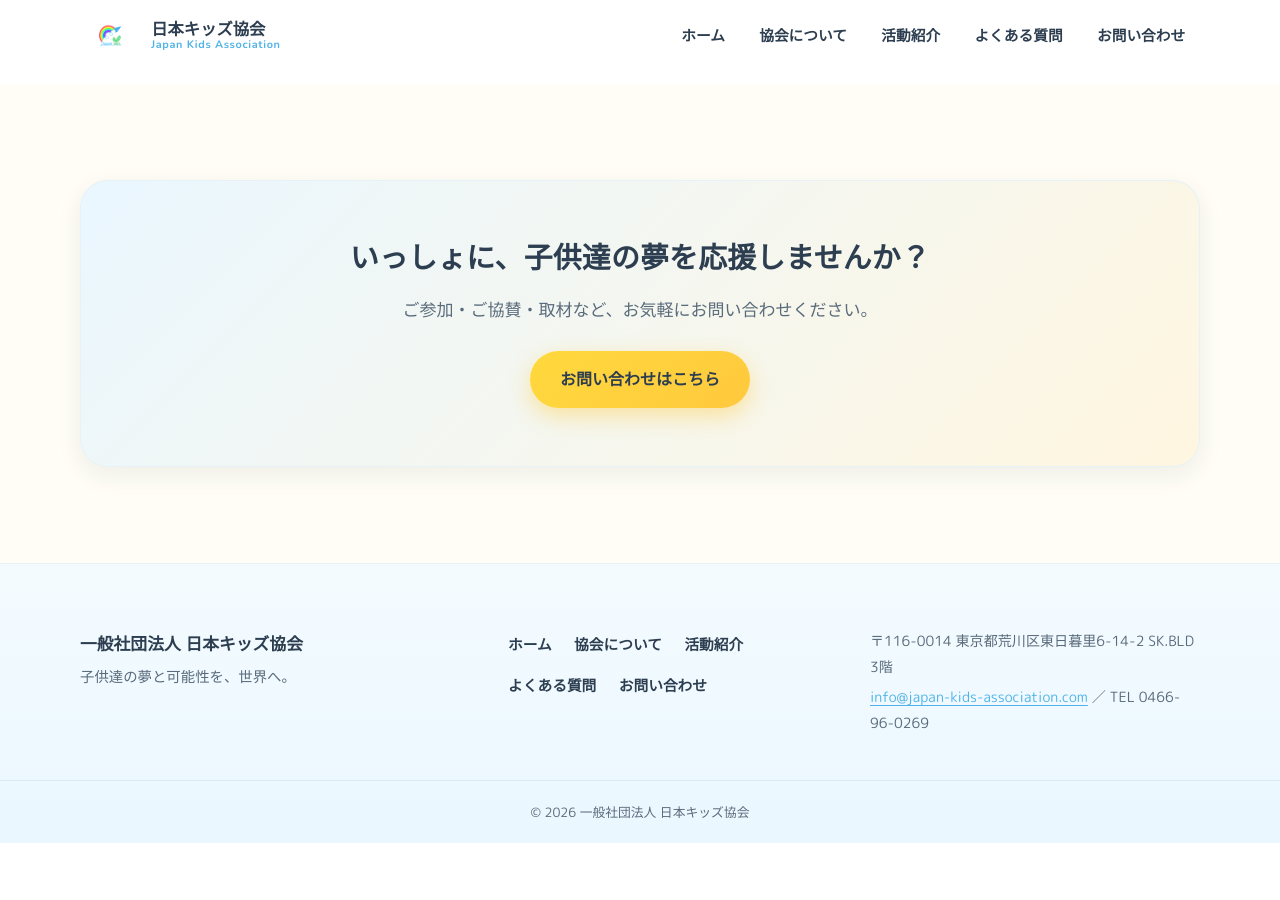
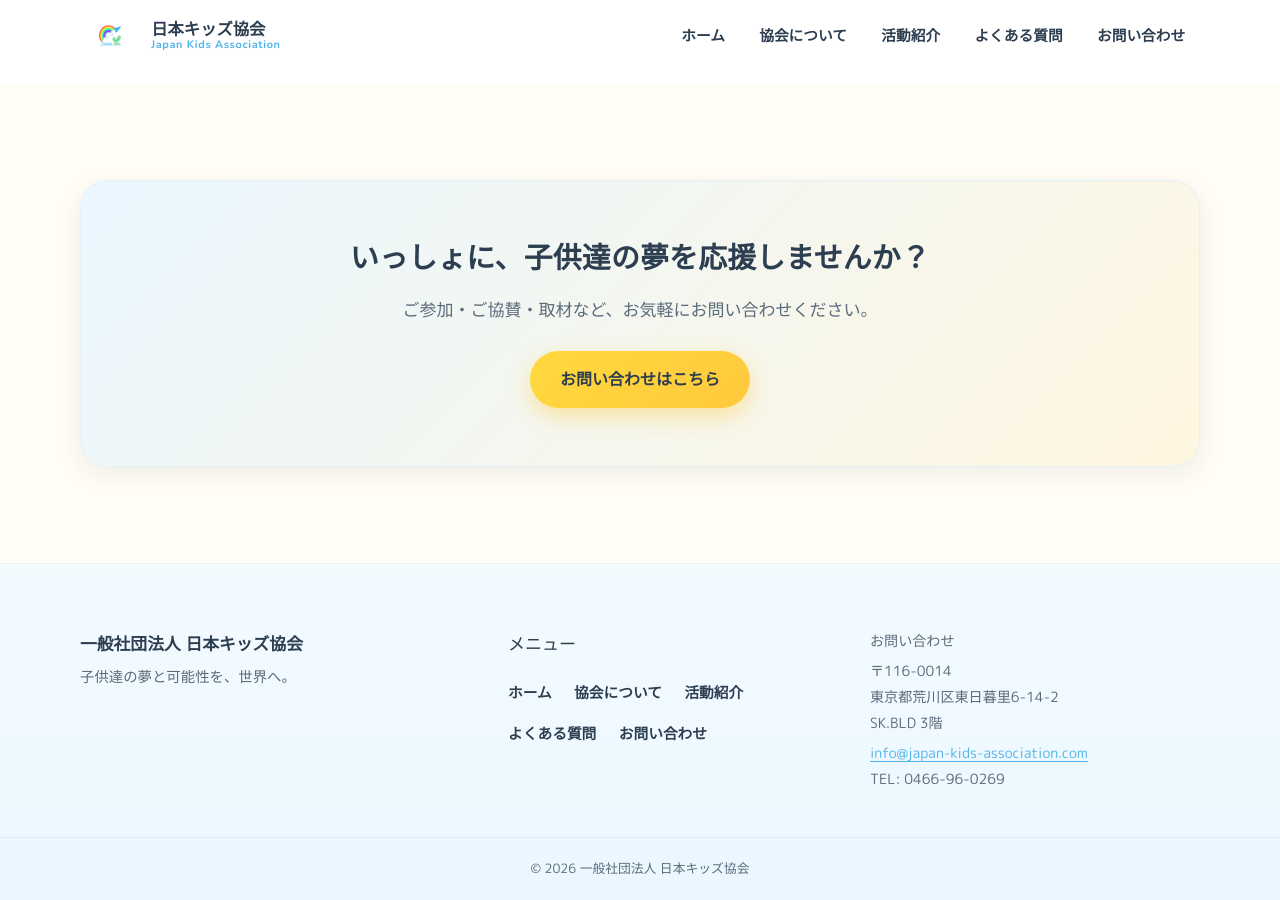
Before and after one commit to piggymiku-T/japan-kids-association, a Jekyll site: the page built from index.html, in a window 1280 px wide and 900 px high, scrolled down 3598 px. Built offline with Jekyll 4.4.1, drawn with Linux system fonts in a browser that asks for light colours; before the commit the page ends 4441 px from its top, so only the background shows below that.

Commit message:
Revise footer layout and contact information

```diff
--- a/_includes/footer.html
+++ b/_includes/footer.html
@@ -6,6 +6,7 @@
     </div>
 
     <nav class="footer-nav" aria-label="フッターナビゲーション">
+      <p class="footer-nav-title">メニュー</p>
       <ul>
         <li><a href="{{ '/' | relative_url }}">ホーム</a></li>
         <li><a href="{{ '/about/' | relative_url }}">協会について</a></li>
@@ -16,18 +17,17 @@
     </nav>
 
     <address class="footer-contact">
-      <p>〒116-0014 東京都荒川区東日暮里6-14-2 SK.BLD 3階</p>
-      <p><a href="mailto:info@japan-kids-association.com">info@japan-kids-association.com</a> ／ TEL 0466-96-0269</p>
+      <p class="footer-nav-title">お問い合わせ</p>
+      <p class="footer-address">〒116-0014<br>東京都荒川区東日暮里6-14-2<br>SK.BLD 3階</p>
+      <p class="footer-phone">
+        <a href="mailto:info@japan-kids-association.com">info@japan-kids-association.com</a><br>
+        TEL: 0466-96-0269
+      </p>
     </address>
   </div>
   <div class="footer-bottom">
-    <p>&copy; {{ 'now' | date: "%Y" }} 一般社団法人 日本キッズ協会</p>
+    <div class="container">
+      <p>&copy; {{ 'now' | date: "%Y" }} 一般社団法人 日本キッズ協会</p>
+    </div>
   </div>
 </footer>
-
-<nav class="mobile-dock" aria-label="クイックナビゲーション">
-  <a href="{{ '/' | relative_url }}" class="dock-item"><span class="dock-dot"></span><span class="dock-label">ホーム</span></a>
-  <a href="{{ '/about/' | relative_url }}" class="dock-item"><span class="dock-dot"></span><span class="dock-label">協会</span></a>
-  <a href="{{ '/activities/' | relative_url }}" class="dock-item"><span class="dock-dot"></span><span class="dock-label">活動</span></a>
-  <a href="{{ '/contact/' | relative_url }}" class="dock-item"><span class="dock-dot"></span><span class="dock-label">問合せ</span></a>
-</nav>
```
